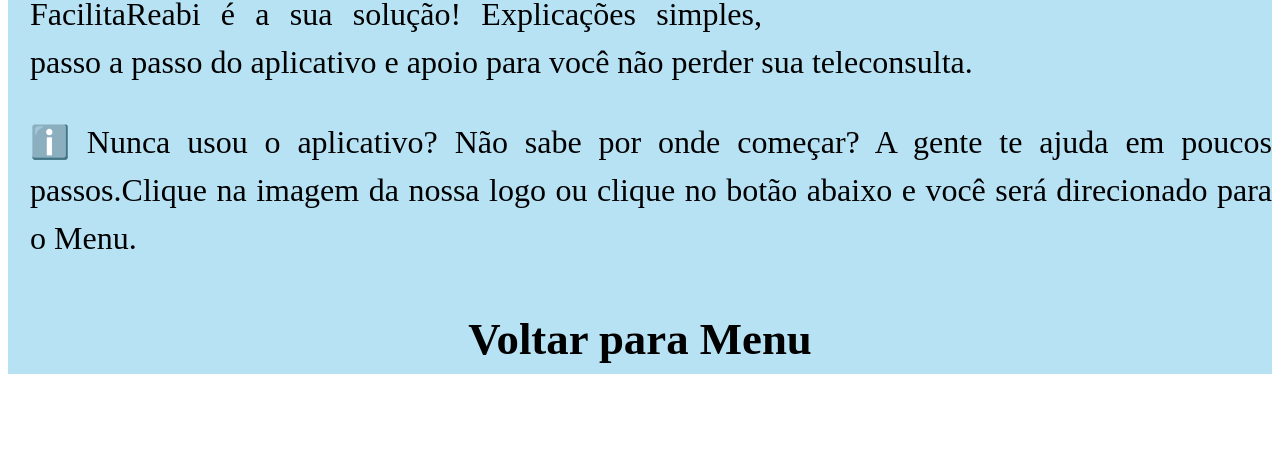
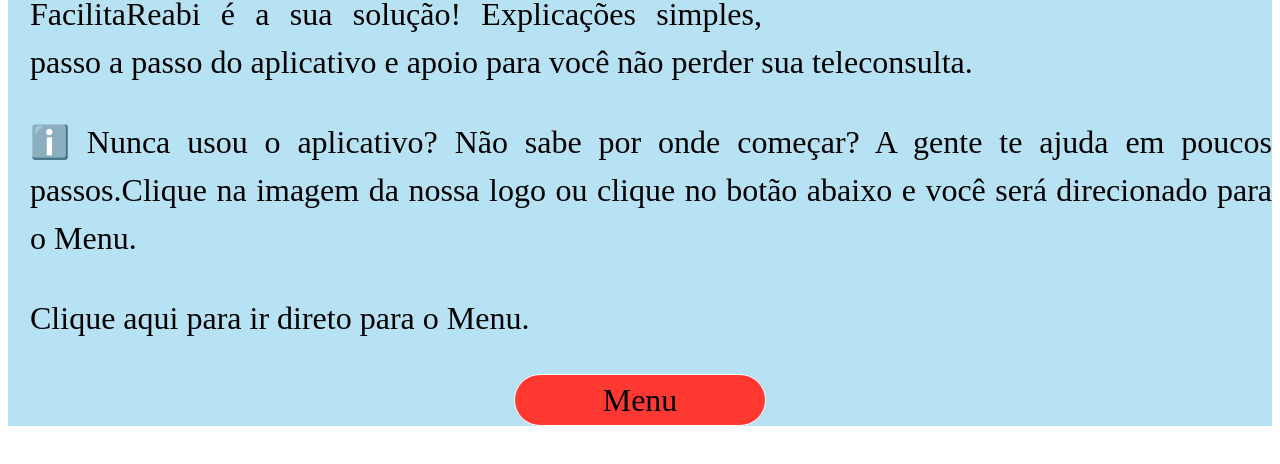
Before and after one commit to FacilitaReabi-Challenge-HC/FacilitaReabi-Challenge-HC, a plain HTML site: page index.html in a window 1280 px wide. Shown: the part 3747-4211 px from the top of the page. Drawn offline with Linux system fonts and the light colour scheme.

Commit message:
Adicionando nas páginas um botão para levar até a pág inicial.

```diff
--- a/index.html
+++ b/index.html
@@ -78,9 +78,9 @@
             <p>
                 ℹ️ Nunca usou o aplicativo? Não sabe por onde começar?
                 A gente te ajuda em poucos passos.Clique na imagem da nossa logo ou clique no botão abaixo e você será direcionado para o Menu. </p>
-            <p>
-                <h3 id="menu">Voltar para Menu</h3>
-            </p>
+            <p>Clique aqui para ir direto para o Menu.</p>
+            <a href="./index.html" class="conheca">Menu
+            </a>
 
         </section>
         </div>
```
Also changed, not shown: paginas/aplicativo.html (+3 -0 lines), paginas/contato.html (+3 -0 lines), paginas/faq.html (+3 -0 lines), paginas/integrantes.html (+6 -0 lines).
